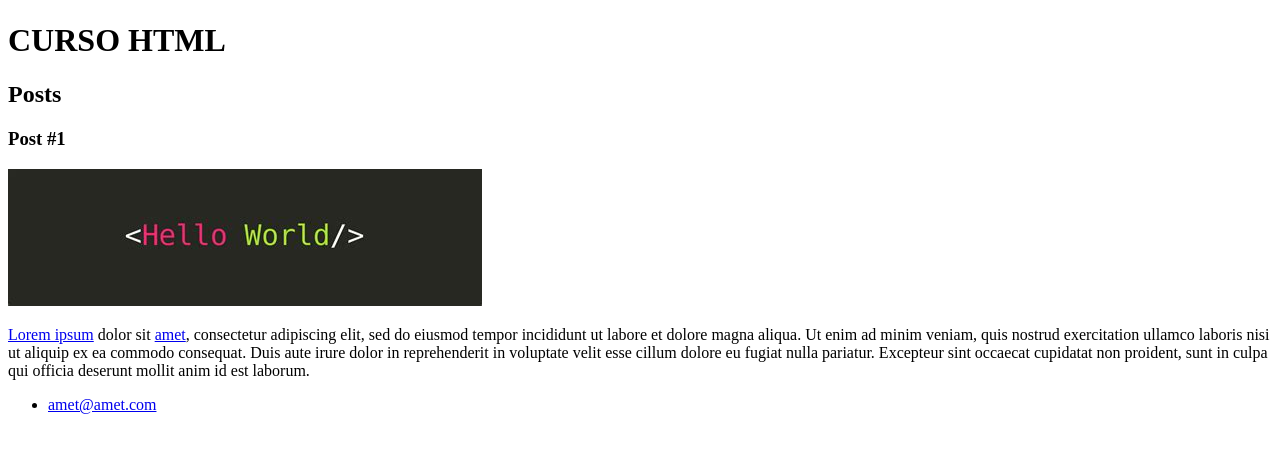
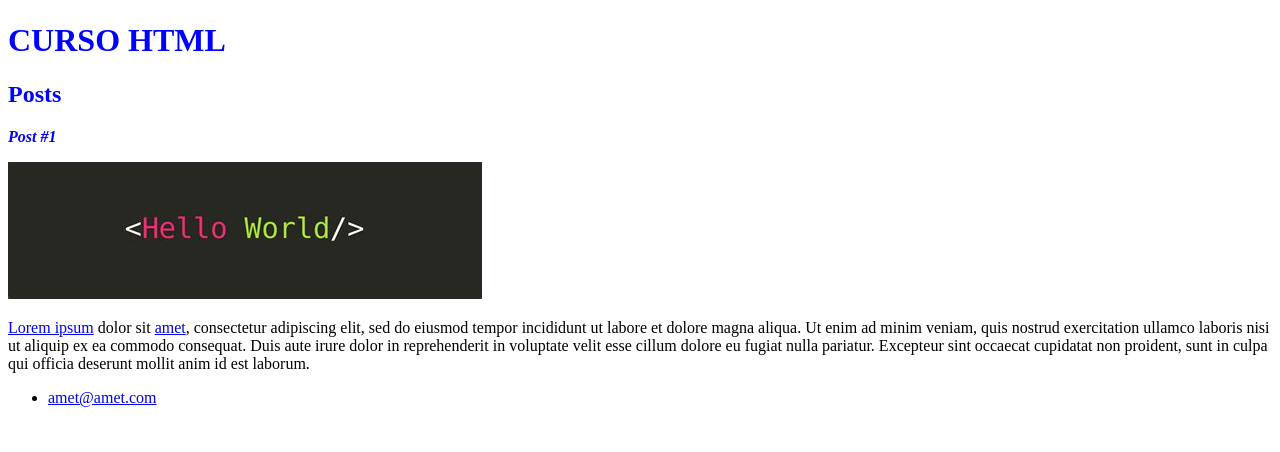
Before and after one commit to elton-nascimento/DIO-BootcampCarrefourWebDeveloper, a plain HTML site: page HTML/index.html in a window 1280 px wide. Shown: the part 148-600 px from the top of the page. Drawn offline with Linux system fonts and the light colour scheme.

Commit message:
Curso CSS

```diff
--- a/HTML/index.html
+++ b/HTML/index.html
@@ -3,21 +3,22 @@
     <head>
         <meta charset="utf-8">
         <title>Elton Nascimento</title>
+        <link rel="stylesheet" href="style.css">
     </head>
 
     <body>
         <header>
             <img src="hello.jpg" alt="Hello World">
-            <h1>CURSO HTML</h1>
+            <h1 id="title">CURSO HTML</h1>
         </header>
 
         <section>
             <header>
-                <h2>Posts</h2>
+                <h2 class="subtitle">Posts</h2>
             </header>
 
             <article>
-                <h3>Post #1</h3>
+                <h3 class="post_title">Post #1</h3>
                 <img src="hello.jpg" alt="Hello World">
 
                 <p>
--- /dev/null
+++ b/HTML/style.css
@@ -0,0 +1,8 @@
+#title, .subtitle, .post_title{
+    color: blue;
+}
+
+.post_title{
+    font-size: 16px;
+    font-style: italic;
+}
```
